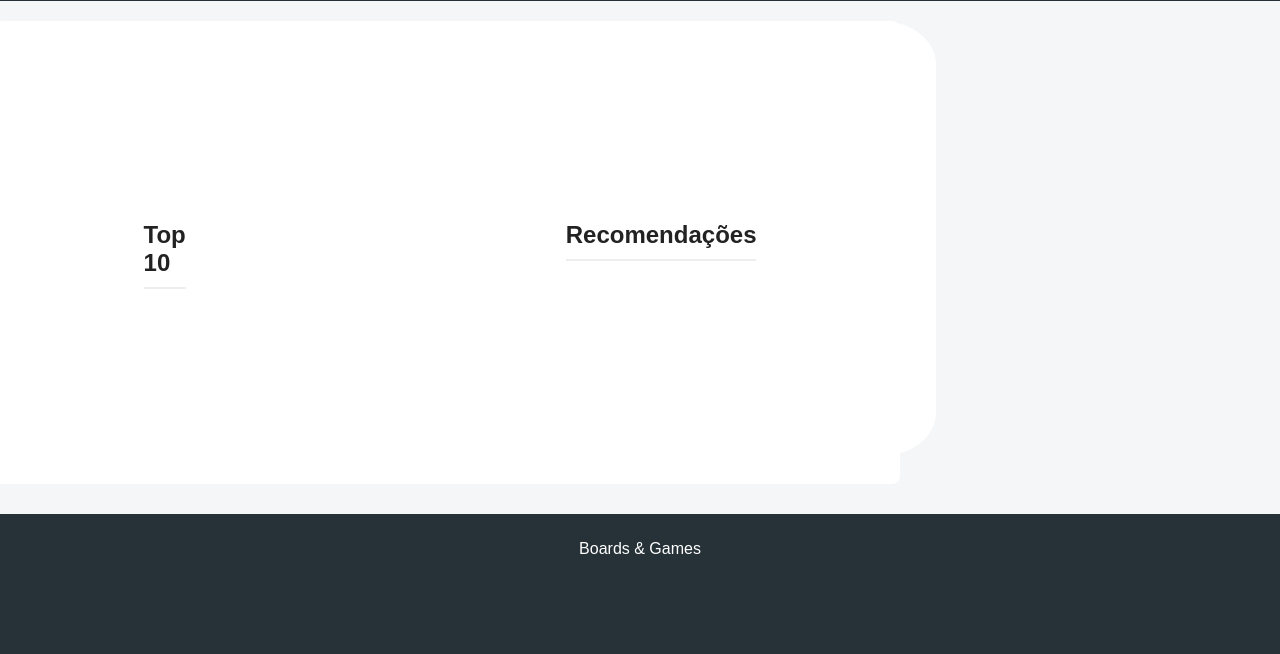
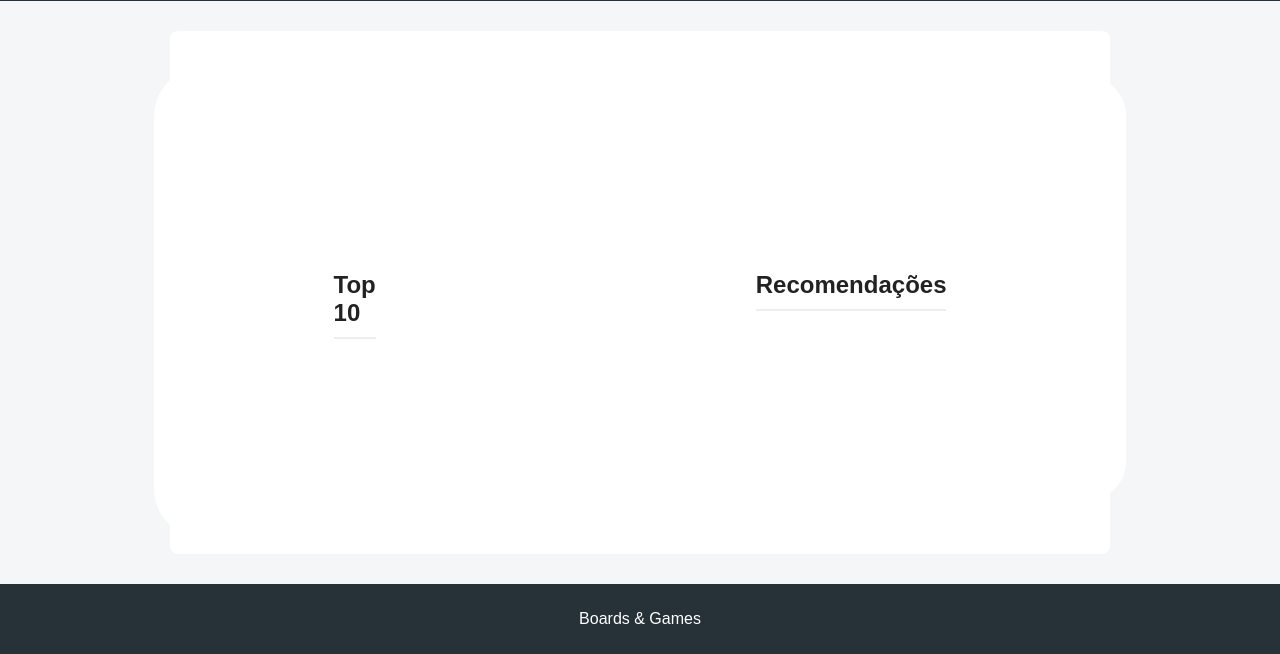
Before and after one commit to shaz0m/bng_projeto_python, a Flask app: template templates/home.html in a window 1280 px wide. Shown: the part 428-1082 px from the top of the page. Before the commit the page ends 982 px from the top, so only its background shows below. Run offline with Flask 3, Linux system fonts and the light colour scheme; the template is opened without the code that fills it, so the values that code supplies are empty.

Commit message:
Refactor home.html structure and remove styles

```diff
--- a/templates/home.html
+++ b/templates/home.html
@@ -1,14 +1,7 @@
 {% extends "base.html" %}
 {% block conteudo %}
 
-<style>
-    main{
-        padding: 0 !important;
-        margin: 0 !important;
-    }
-</style>
-
-<div id="homepage" style="margin-top: 20px;">
+<div id="homepage">
     <section id="top10">
         <h2>Top 10</h2>
         <ol>
```
